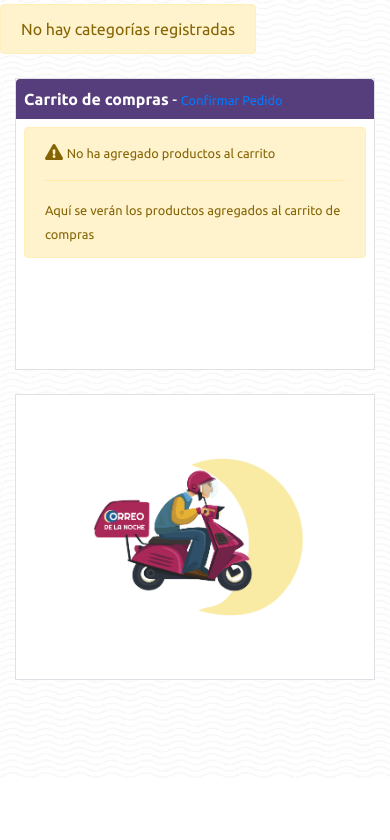
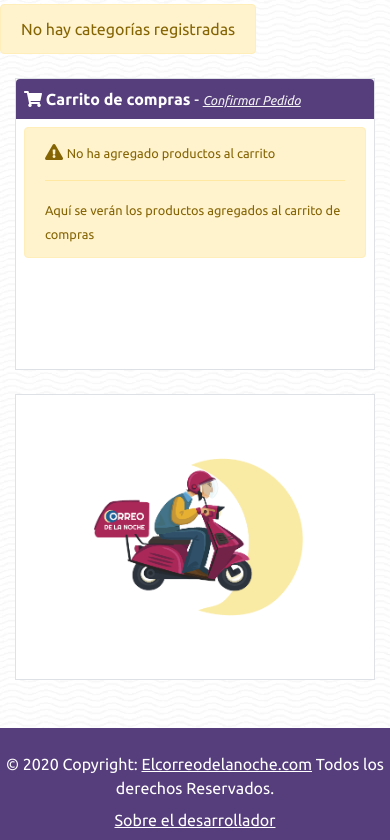
Before and after one commit to Diiego1500/correo_noche, a Symfony app: template templates/product/products_category.html.twig in a window 390 px wide. Shown: the part 66-906 px from the top of the page. Before the commit the page ends 802 px from the top, so only its background shows below. Run offline with Twig, Linux system fonts and the light colour scheme; the template is opened without the code that fills it, so the values that code supplies are empty; some libraries are stand-ins or nearby versions.

Commit message:
Interfaz gráfica de usuario

```diff
--- a/templates/base.html.twig
+++ b/templates/base.html.twig
@@ -11,24 +11,72 @@
         <link rel="stylesheet" href="{{ asset('assets/fontawesome/css/all.css') }}">
         <style>
             @import url(//fonts.googleapis.com/css?family=Kaushan+Script:regular|Poppins:100,100italic,200,200italic,300,300italic,regular,italic,500,500italic,600,600italic,700,700italic,800,800italic,900,900italic|Ubuntu:300,300italic,regular,italic,500,500italic,700,700italic&subset=latin);
-            h1, h2, h3, h4, h5, h6{
+
+            h1, h2, h3, h4, h5, h6 {
                 font-family: 'Kaushan Script', handwriting;
-                color:#563d7c;
+                color: #563d7c;
             }
-            body{
+
+            body {
                 font-family: 'Ubuntu', sans-serif;
             }
 
         </style>
     {% endblock %}
 </head>
-<body>
+<body class="d-flex flex-column min-vh-100">
 {% block body %}
     {% if is_granted('ROLE_ADMIN') %}
         {% include 'nav_bar/admin_navbar.html.twig' %}
     {% elseif is_granted('ROLE_USER') %}
         {% include 'nav_bar/user_navbar.html.twig' %}
     {% endif %}
+{% endblock %}
+
+
+{% block footer %}
+    <!-- Footer -->
+    <footer class="page-footer font-small blue pt-3 mt-auto" style="background-color: #563d7c; color: white">
+        <div class="footer-copyright text-center py-2">© 2020 Copyright:
+            <a href="#" style="color: white"> <u>Elcorreodelanoche.com</u></a> Todos los derechos Reservados.
+        </div>
+        <div class="footer-copyright text-center pb-2">
+            <a data-toggle="modal" data-target="#exampleModalLong" style="cursor:pointer;">
+                <u>Sobre el desarrollador</u>
+            </a>
+        </div>
+    </footer>
+    <!-- Footer -->
+
+    <!-- Modal -->
+    <div class="modal fade" id="exampleModalLong" tabindex="-1" role="dialog" aria-labelledby="exampleModalLongTitle"
+         aria-hidden="true">
+        <div class="modal-dialog" role="document">
+            <div class="modal-content">
+                <div class="modal-header">
+                    <h5 class="modal-title" id="exampleModalLongTitle">El Desarrollador.</h5>
+                    <button type="button" class="close" data-dismiss="modal" aria-label="Close">
+                        <span aria-hidden="true">&times;</span>
+                    </button>
+                </div>
+                <div class="modal-body text-center">
+                    <img class="rounded-circle" src="{{ asset('assets/images/Diego_Bastidas.jpg') }}" alt="Diego Bastidas" width="25%">
+                    <div class="my-2">
+                        <h5>Diego Fernando Bastidas Rincón</h5>
+                        <div><small><strong>Desarrollador y Diseñador</strong></small></div>
+                        <div><small>diegofernando150@gmail.com</small></div>
+                        <div><small>3045711812</small></div>
+                    </div>
+
+
+                </div>
+                <div class="modal-footer">
+                    <button type="button" class="btn btn-danger" data-dismiss="modal">Cerrar</button>
+                </div>
+            </div>
+        </div>
+    </div>
+
 {% endblock %}
 {% block javascripts %}
     <script src="{{ asset('assets/js/jquery.min.js') }}"></script>
--- a/templates/product/products_category.html.twig
+++ b/templates/product/products_category.html.twig
@@ -14,12 +14,26 @@
             <div class="col-md-8">
                 <div class="row">
                     {% for product in products %}
-                        <div class="col-md-6 d-flex bd-highlight my-1 rounded-sm my-4 ">
+                        <div class="col-md-4 d-flex bd-highlight my-1 rounded-sm my-4 ">
                             <div class="category p-2 bd-highlight bg-white border">
                                 <img class="rounded" src="{{ asset('uploads/product/'~product.photo) }}" alt="{{ product.name }}"
                                      width="100%">
                                 <hr>
                                 <h5>{{ product.name }}</h5>
+                                {% if product.discount > 0 %}
+                                    <div style="color: green">
+                                        <small><i class="fas fa-star"></i>
+                                            <strong>{{ product.discount }}% de descuento</strong>
+                                        </small>
+                                    </div>
+                                {% else %}
+                                    <div style="color: blueviolet">
+                                        <small>
+                                            <i class="fas fa-info"></i> -
+                                            <strong>Producto sin descuento</strong>
+                                        </small>
+                                    </div>
+                                {% endif %}
                                 <small>precio: ${{ product.price }}</small>
                                 <hr>
                                 <button class="btn btn-success btn-block add_car" data-id="{{ product.id }}"
@@ -37,7 +51,7 @@
             <div class="col-md-4">
                 <div class="border my-2">
                     <div class="p-2 rounded-top" style="background-color: #563d7c; color: white">
-                        <strong>Carrito de compras</strong> - <a href="{{ path('shopping_car') }}"><small>Confirmar Pedido</small></a>
+                        <strong><i class="fas fa-shopping-cart"></i> Carrito de compras</strong> - <a href="{{ path('shopping_car') }}" style="color: whitesmoke"><small><i><u>Confirmar Pedido</u></i></small></a>
                     </div>
                     <div id="shopping_car"  class="bg-white" style="width: 100%; height: 250px; overflow-y: scroll; overflow-x: hidden;">
                         {% if order is not null %}
@@ -46,12 +60,24 @@
                                 <div class="p-2">
                                     <div class="p-1 rounded border">
                                         <h5>{{ product.name }}</h5>
+                                        {% if product.discount > 0 %}
+                                            <div style="color: green">
+                                                <small>
+                                                    <i class="fas fa-star"></i>
+                                                    <strong>{{ product.discount }}% de descuento</strong>
+                                                </small>
+                                            </div>
+                                        {% endif %}
                                         <div><small>Precio Unidad: ${{ product.price }}</small></div>
                                         <div class="row">
                                             <div class="col-md-6"><small>Cantidad: {{ productorder.cantidad }}</small>
                                             </div>
                                             <div class="col-md-6 text-right">
-                                                <small><strong>SubTotal: {{ product.price * productorder.cantidad }}</strong></small>
+                                                <small>
+                                                    <strong>
+                                                        SubTotal: {{ (product.price * productorder.cantidad) - (((product.price * productorder.cantidad) * product.discount) / 100)  }}
+                                                    </strong>
+                                                </small>
                                             </div>
                                         </div>
                                     </div>
--- a/templates/shopping_car/index.html.twig
+++ b/templates/shopping_car/index.html.twig
@@ -17,7 +17,7 @@
                     {% if order is not null %}
                         {% for order in order.productOrders %}
                             {% set product = order.product %}
-                            {% set subtotal = (order.cantidad * product.price) %}
+                            {% set subtotal = (order.cantidad * product.price)  - (((product.price * order.cantidad) * product.discount) / 100 )%}
                             <div class="col-md-3 p-3 my-2 border bg-white">
                                 <img class="rounded" src="{{ asset('uploads/product/'~product.photo) }}"
                                      alt="{{ product.name }}" width="100%">
```
Also changed, not shown: src/Controller/ShoppingCarController.php (+10 -3 lines), src/Entity/Order.php (+42 -0 lines), templates/category/index.html.twig (+16 -4 lines), templates/shopping_car/admin_sales.html.twig (+8 -0 lines), templates/shopping_car/sales.html.twig (+13 -4 lines), public/assets/images/Diego_Bastidas.jpg (added), public/assets/js/shopping_car.js.
